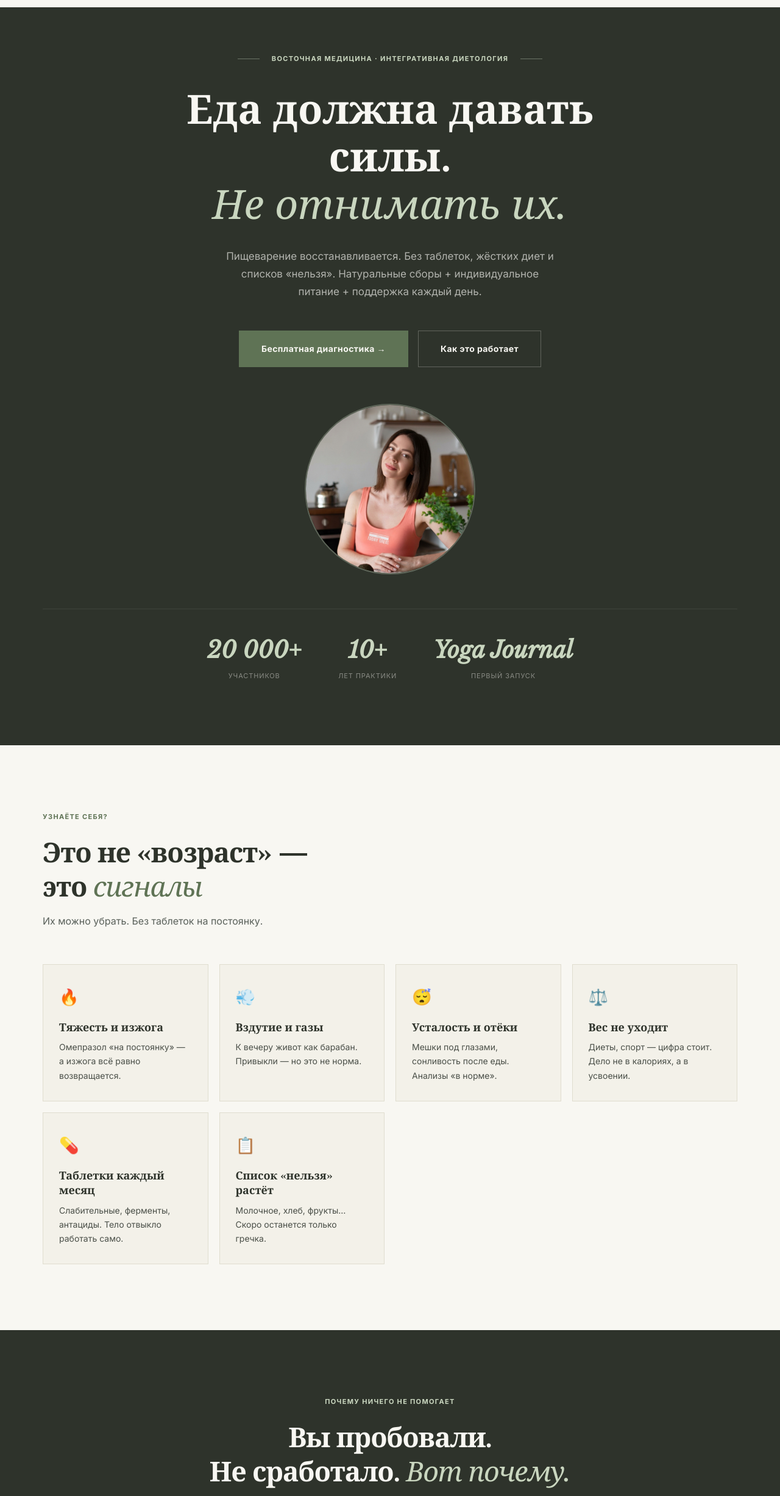
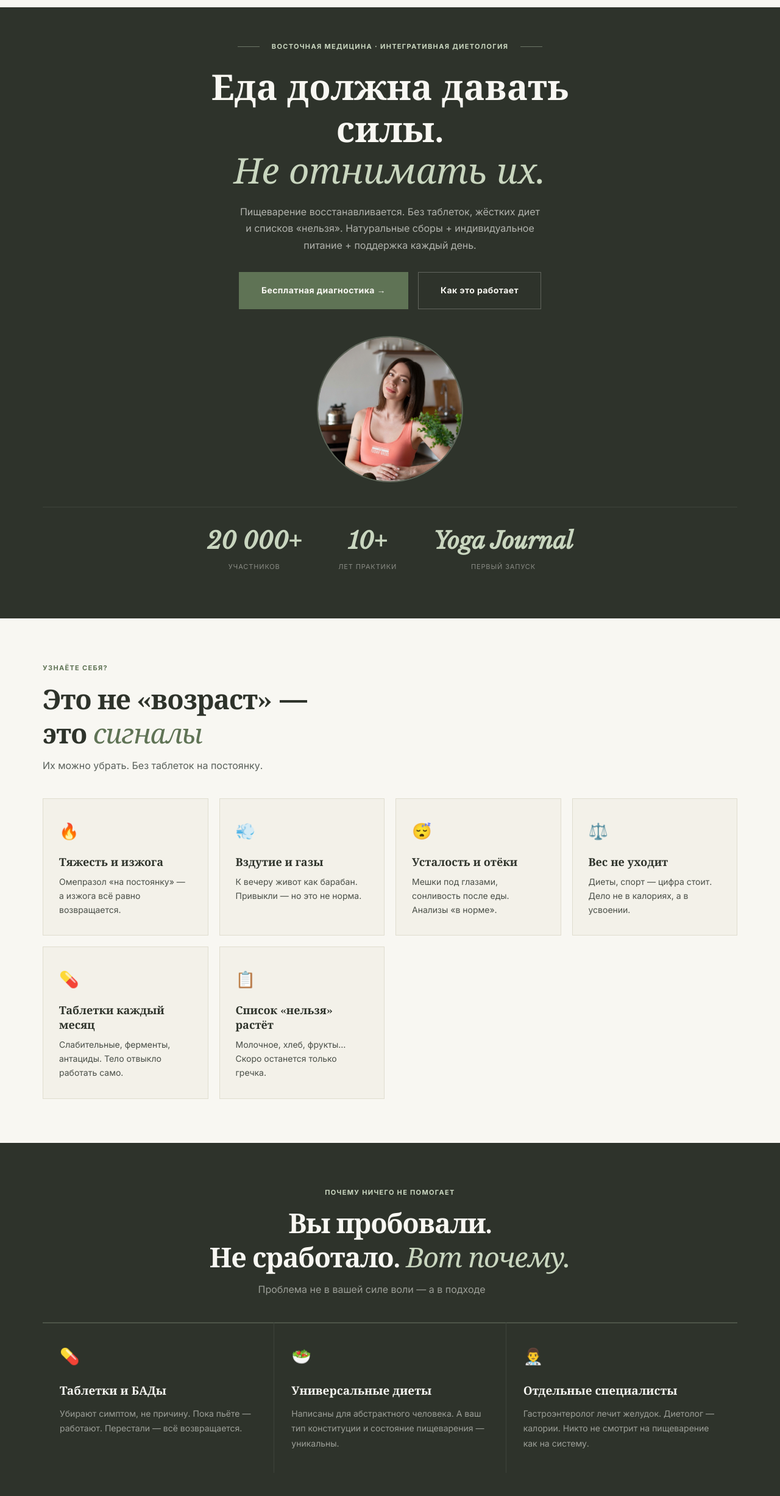
Before and after one commit to smartdetoxru/valya-landing, a plain HTML site: page index.html in a window 1280 px wide. Shown: the part 61-2514 px from the top of the page at 61% size. Drawn offline with nearby package versions, Linux system fonts and the light colour scheme.

Commit message:
Уменьшить отступы между секциями: 108px → 72px, подтянуть hero и внутренние gaps
Co-Authored-By: Claude Sonnet 4.6 <noreply@anthropic.com>
Claude-Session: https://claude.ai/code/session_01QMEFndQBZEk7zgTpAiMZNw

```diff
--- a/index.html
+++ b/index.html
@@ -58,22 +58,22 @@ button, input, textarea { font: inherit; }
 /* ── HERO ── */
 .hero {
   background: var(--dark-bg); color: var(--bg);
-  padding: 148px 0 100px; text-align: center;
+  padding: 128px 0 72px; text-align: center;
 }
 .hero-eyebrow {
   font-size: 11px; font-weight: 700; letter-spacing: 0.12em; text-transform: uppercase;
-  color: var(--accent-dark); margin-bottom: 36px;
+  color: var(--accent-dark); margin-bottom: 24px;
   display: flex; align-items: center; justify-content: center; gap: 20px;
 }
 .hero-eyebrow::before, .hero-eyebrow::after { content: ""; width: 36px; height: 1px; background: currentColor; opacity: 0.4; }
 .hero h1 {
-  font-family: var(--serif); font-size: clamp(38px, 5.5vw, 66px); font-weight: 700;
-  line-height: 1.18; margin: 0 auto 30px; max-width: 740px;
+  font-family: var(--serif); font-size: clamp(34px, 4.8vw, 58px); font-weight: 700;
+  line-height: 1.18; margin: 0 auto 18px; max-width: 700px;
 }
 .hero h1 em { font-weight: 400; color: var(--accent-dark); }
 .hero-lead {
-  font-size: 17px; line-height: 1.72; color: rgba(248,247,242,.65);
-  max-width: 540px; margin: 0 auto 48px;
+  font-size: 16px; line-height: 1.72; color: rgba(248,247,242,.65);
+  max-width: 500px; margin: 0 auto 30px;
 }
 .hero-cta { display: flex; gap: 16px; justify-content: center; flex-wrap: wrap; }
 .btn {
@@ -88,15 +88,15 @@ button, input, textarea { font: inherit; }
 .btn-dark { background: var(--dark-bg); color: var(--bg); border-color: var(--accent); }
 .btn-dark:hover { background: var(--accent); }
 
-.hero-photo { margin-top: 60px; display: flex; justify-content: center; }
+.hero-photo { margin-top: 44px; display: flex; justify-content: center; }
 .hero-photo img {
-  width: 280px; height: 280px; object-fit: cover; object-position: center 20%;
+  width: 240px; height: 240px; object-fit: cover; object-position: center 20%;
   border-radius: 50%; border: 2px solid rgba(201,214,191,.3);
 }
 
 .hero-stats {
-  display: flex; justify-content: center; gap: 60px; margin-top: 56px;
-  padding-top: 48px; border-top: 1px solid rgba(248,247,242,.08);
+  display: flex; justify-content: center; gap: 60px; margin-top: 40px;
+  padding-top: 36px; border-top: 1px solid rgba(248,247,242,.08);
 }
 .hero-stat { text-align: center; }
 .hero-stat strong {
@@ -107,25 +107,25 @@ button, input, textarea { font: inherit; }
 @media (max-width: 600px) { .hero-stats { gap: 28px; } .hero-stat strong { font-size: 28px; } }
 
 /* ── SECTION SHARED ── */
-.section { padding-block: 108px; }
-.section-alt { background: var(--card); border-block: 1px solid var(--line); padding-block: 108px; }
-.section-dark { background: var(--dark-bg); color: var(--bg); padding-block: 108px; }
-.section-block { background: var(--block); padding-block: 108px; }
+.section { padding-block: 72px; }
+.section-alt { background: var(--card); border-block: 1px solid var(--line); padding-block: 72px; }
+.section-dark { background: var(--dark-bg); color: var(--bg); padding-block: 72px; }
+.section-block { background: var(--block); padding-block: 72px; }
 
 .sec-index {
   font-size: 11px; font-weight: 700; letter-spacing: 0.12em; text-transform: uppercase;
-  color: var(--accent); margin-bottom: 22px;
+  color: var(--accent); margin-bottom: 14px;
 }
 .section-dark .sec-index { color: var(--accent-dark); }
-.sec-h { margin-bottom: 56px; }
-.sec-h.center { text-align: center; max-width: 640px; margin-inline: auto; margin-bottom: 56px; }
+.sec-h { margin-bottom: 40px; }
+.sec-h.center { text-align: center; max-width: 640px; margin-inline: auto; margin-bottom: 40px; }
 h2 {
   font-family: var(--serif); font-size: clamp(28px, 3.5vw, 46px);
   font-weight: 700; line-height: 1.25; letter-spacing: -0.03em;
 }
 h2 em { font-weight: 400; color: var(--accent); }
 .section-dark h2 em { color: var(--accent-dark); }
-.sec-lead { font-size: 16px; color: var(--muted-2); line-height: 1.72; margin-top: 14px; max-width: 580px; }
+.sec-lead { font-size: 16px; color: var(--muted-2); line-height: 1.72; margin-top: 10px; max-width: 580px; }
 .sec-lead.w { color: rgba(248,247,242,.55); }
 
 /* ── GRID ── */
@@ -170,14 +170,14 @@ h2 em { font-weight: 400; color: var(--accent); }
 
 /* ── WHY NOT WORKED ── */
 .attempts { display: grid; grid-template-columns: repeat(3, 1fr); gap: 1px; background: rgba(248,247,242,.08); }
-.attempt { background: var(--dark-bg); padding: 44px 36px 48px; border-top: 2px solid rgba(201,214,191,.2); }
+.attempt { background: var(--dark-bg); padding: 32px 28px 36px; border-top: 2px solid rgba(201,214,191,.2); }
 .attempt-icon { font-family: var(--serif); font-size: 26px; color: var(--accent-dark); margin-bottom: 20px; }
 .attempt h3 { font-family: var(--serif); font-size: 19px; color: var(--bg); margin-bottom: 12px; line-height: 1.4; }
 .attempt p { font-size: 14px; color: rgba(248,247,242,.55); line-height: 1.72; }
 @media (max-width: 768px) { .attempts { grid-template-columns: 1fr; gap: 0; } }
 
 /* ── AUTHOR ── */
-.author-grid { display: grid; grid-template-columns: 1fr 1.35fr; gap: 72px; align-items: center; }
+.author-grid { display: grid; grid-template-columns: 1fr 1.35fr; gap: 56px; align-items: center; }
 .author-img { width: 100%; aspect-ratio: 3/4; object-fit: cover; object-position: center 15%; filter: saturate(.85); }
 .cred-list { display: flex; flex-direction: column; gap: 12px; margin-top: 28px; }
 .cred { display: flex; gap: 14px; align-items: flex-start; font-size: 14px; color: var(--muted); line-height: 1.6; }
@@ -186,7 +186,7 @@ h2 em { font-weight: 400; color: var(--accent); }
 
 /* ── PRICING ── */
 .price-grid { display: grid; grid-template-columns: 1fr 1fr; gap: 2px; max-width: 920px; margin-inline: auto; background: var(--card-border); }
-.pcard { background: var(--bg); padding: 44px 38px; position: relative; }
+.pcard { background: var(--bg); padding: 36px 32px; position: relative; }
 .pcard.featured { background: var(--card); }
 .pcard-badge {
   position: absolute; top: -13px; left: 38px;
@@ -215,7 +215,7 @@ h2 em { font-weight: 400; color: var(--accent); }
 @media (max-width: 768px) { .price-grid { grid-template-columns: 1fr; } }
 
 /* ── METHOD DETAIL ── */
-.method-grid { display: grid; grid-template-columns: 1fr 1fr; gap: 80px; align-items: start; }
+.method-grid { display: grid; grid-template-columns: 1fr 1fr; gap: 60px; align-items: start; }
 .method-photo-wrap { position: relative; }
 .method-photo { width: 100%; aspect-ratio: 4/5; object-fit: cover; object-position: center 20%; filter: saturate(.8); }
 .method-quote-block {
@@ -277,8 +277,8 @@ textarea { resize: vertical; min-height: 90px; }
 
 /* ── RESPONSIVE ── */
 @media (max-width: 600px) {
-  .hero { padding: 128px 0 72px; }
-  .section, .section-alt, .section-dark, .section-block { padding-block: 72px; }
+  .hero { padding: 100px 0 56px; }
+  .section, .section-alt, .section-dark, .section-block { padding-block: 52px; }
   .g4 { grid-template-columns: 1fr; }
 }
 @media (prefers-reduced-motion: reduce) { html { scroll-behavior: auto; } * { transition-duration: .01ms !important; } }
```
